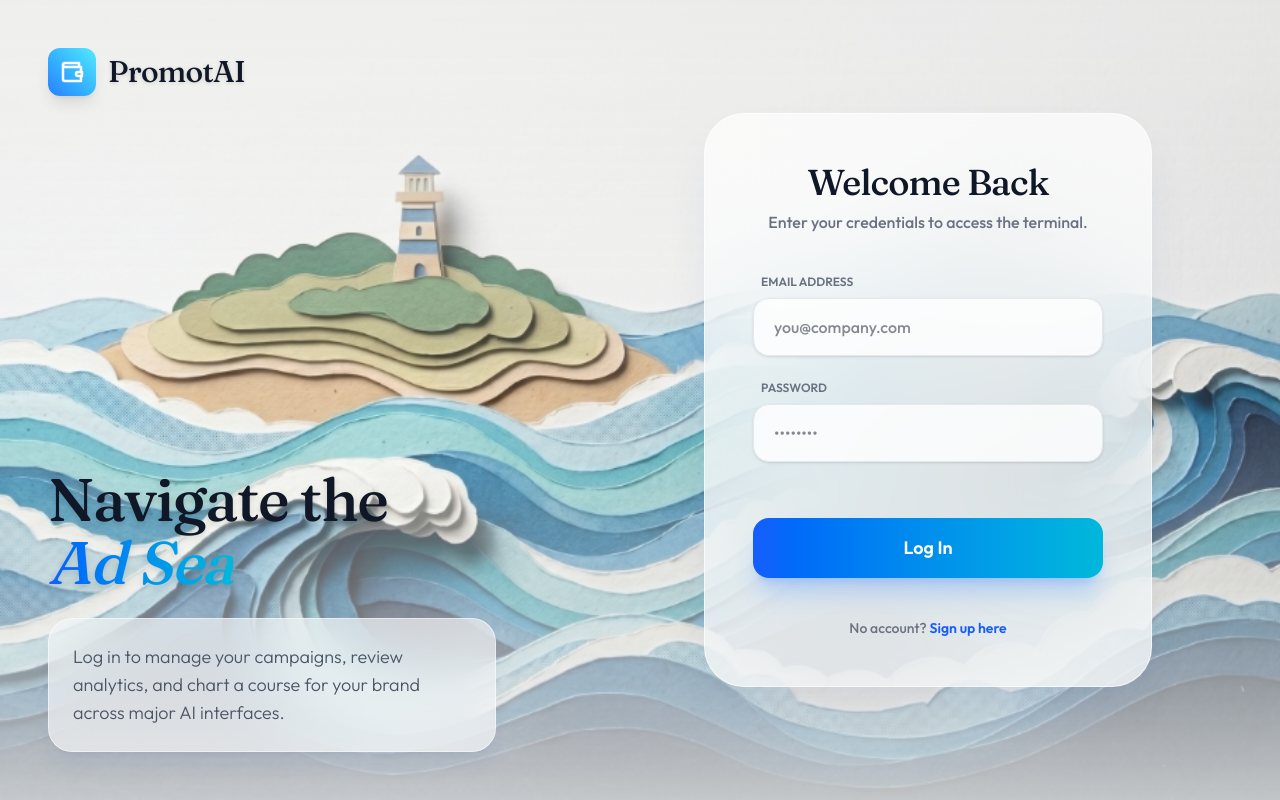
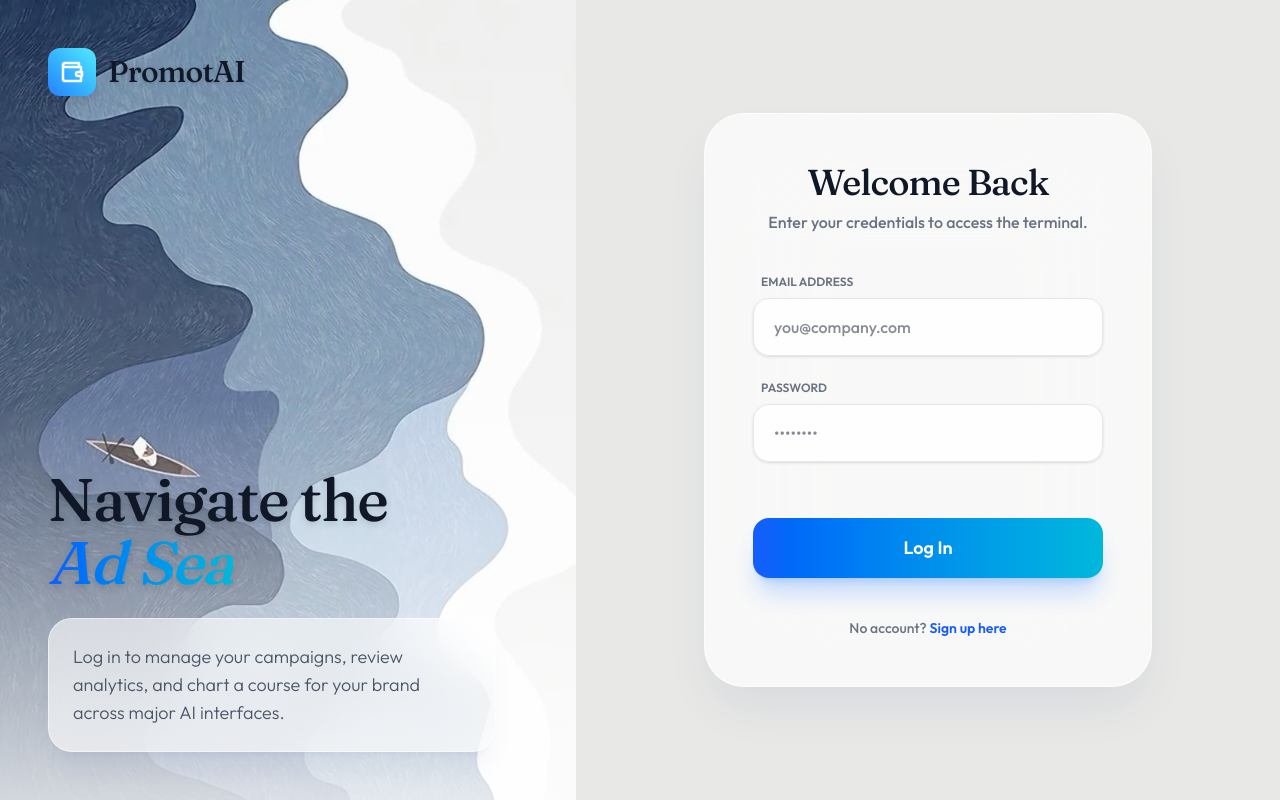
Before and after one commit to daveshpannu/promotai-web, a Next.js app: page /login in a window 1280 px wide. Built offline with nearby package versions, Linux system fonts and the light colour scheme.

Commit message:
feat: Add vertical paper-cut tides illustration to left column of login page

```diff
--- a/src/app/login/page.tsx
+++ b/src/app/login/page.tsx
@@ -40,14 +40,14 @@ export default function LoginPage() {
   return (
     <div className="min-h-[100dvh] flex flex-col md:flex-row bg-[#e8e8e6] font-sans selection:bg-blue-100 selection:text-blue-900 overflow-hidden relative">
 
-      {/* --- BACKGROUND WITH PAPER CUT OCEAN IMAGE --- */}
-      <div className="fixed inset-0 pointer-events-none overflow-hidden z-0">
-        <img src="/paper_ocean_bg.jpg" alt="Ocean Background" className="w-full h-full object-cover opacity-85" />
-        <div className="absolute inset-0 bg-gradient-to-t from-[#e8e8e6]/80 via-transparent to-[#e8e8e6]/60"></div>
-      </div>
+      {/* Left Column - Graphic/Brand with Uploaded Image Background */}
+      <div className="w-full md:w-[45%] relative flex flex-col justify-between p-12 overflow-hidden z-10">
 
-      {/* Left Column - Graphic/Brand */}
-      <div className="w-full md:w-[45%] relative flex flex-col justify-between p-12 overflow-hidden z-10">
+        {/* Background Tides Illustration */}
+        <div className="absolute inset-0 z-0">
+          <img src="/login_left_tides.jpg" alt="Tides" className="w-full h-full object-cover" />
+          <div className="absolute inset-0 bg-gradient-to-t from-white/80 via-white/20 to-transparent"></div>
+        </div>
 
         {/* Logo area */}
         <div className="relative z-10 flex items-center gap-3">
```
Also changed, not shown: public/login_left_tides.jpg (added).
